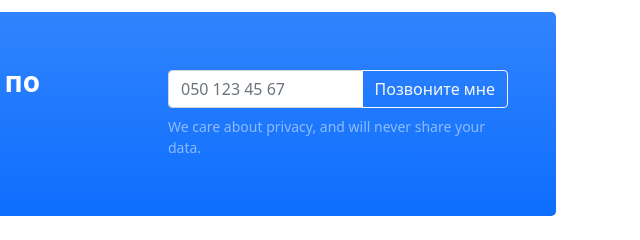
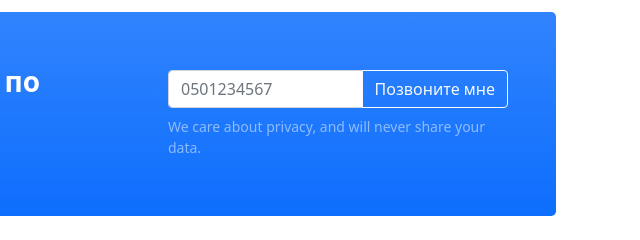
Before and after one commit to yourash/aquablasting, a plain HTML site: page index.html in a window 1280 px wide. Shown: the part 3846-4086 px from the top of the page, 606-1246 px from the left. Drawn offline with nearby package versions, Linux system fonts and the light colour scheme.

Commit message:
Fix button

```diff
--- a/index.html
+++ b/index.html
@@ -222,7 +222,7 @@
                             </div>
                             <div class="ms-xl-4">
                                 <div class="input-group mb-2">
-                                    <input class="form-control" type="text" id="phone-number" placeholder="050 123 45 67" aria-label="Номер телефона" aria-describedby="button-newsletter" />
+                                    <input class="form-control" type="text" id="phone-number" placeholder="0501234567" aria-label="Номер телефона" aria-describedby="button-newsletter" />
                                     <button class="btn btn-outline-light" id="form-button" onclick="sendNumber()" type="button">Позвоните мне</button>
                                 </div>
                                 <div class="small text-white-50">We care about privacy, and will never share your data.</div>
```
